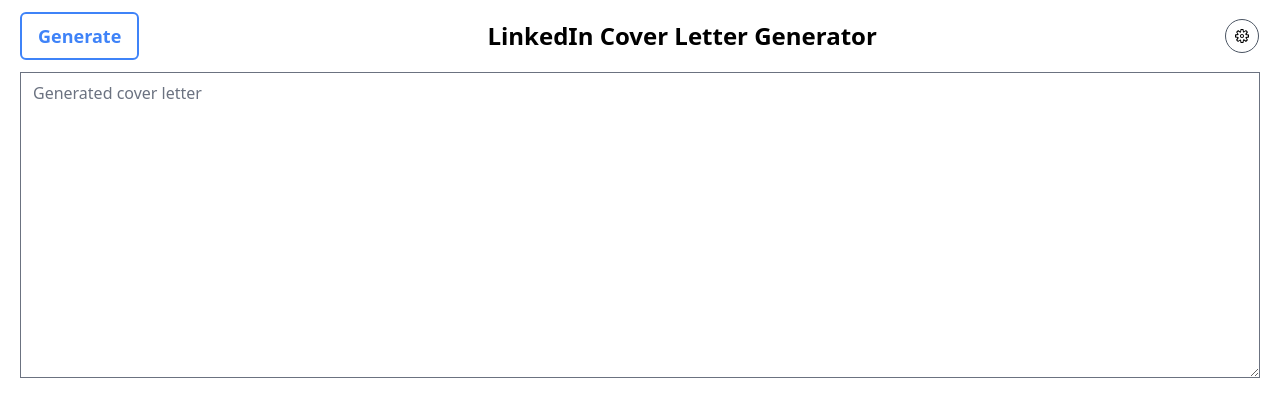
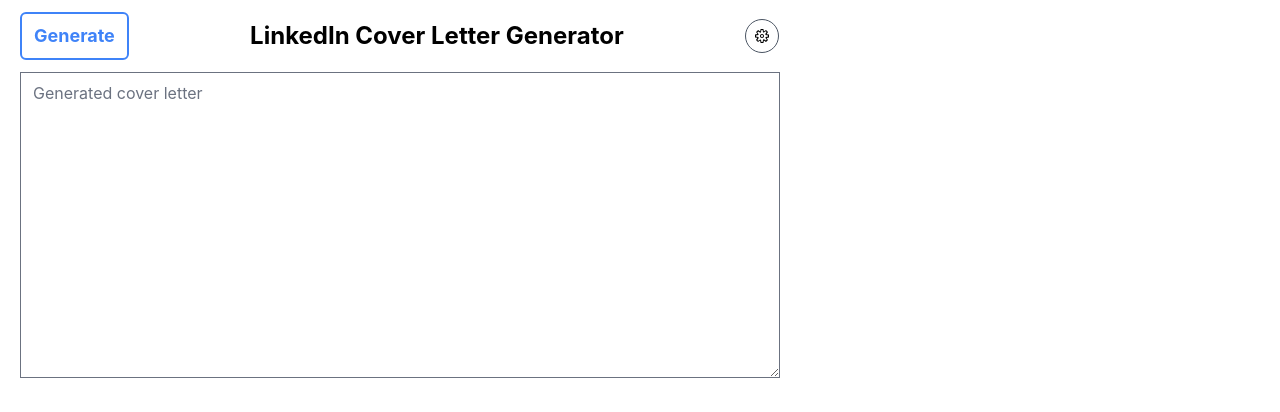
Before and after one commit to TimPokanai/job-hunter-rebase, a React (Create React App) app: page / in a window 1280 px wide. Shown: the top 412 px of the page. Built offline with nearby package versions, Linux system fonts and the light colour scheme.

Commit message:
Resized application for proper visibility, finished service worker for linkedin scraping

```diff
--- a/src/components/Generator.js
+++ b/src/components/Generator.js
@@ -1,12 +1,25 @@
-import React from 'react';
+import React, { useEffect, useState } from 'react';
 import { VscGear } from 'react-icons/vsc';
 import { ROUTES } from "../utilities/routes.js";
+import { loadData } from "../utilities/localStorage";
 
 function Generator({setPage}) {
+
+    const [jobDescription, setJobDescription] = useState("");
+
+    useEffect(() => {
+        const getJobDescription = async () => {
+            const fetchedJob = await loadData('jobDescription');
+            setJobDescription(fetchedJob);
+        };
+        getJobDescription();
+    }, [])
+
+
   return (
     <div className="flex flex-col">
         <div className="flex flex-row justify-between mx-5 my-3 items-center">
-            <button className="border-2 border-solid border-blue-500 text-blue-500 text-lg font-bold rounded-md px-4 py-2 hover:text-white hover:bg-blue-500">
+            <button className="border-2 border-solid border-blue-500 text-blue-500 text-lg font-bold rounded-md px-3 py-2 hover:text-white hover:bg-blue-500">
                 Generate
             </button>
             <h2 className="text-2xl font-bold">LinkedIn Cover Letter Generator</h2>
@@ -15,7 +28,7 @@
             </button>
         </div>
         <div className="flex mx-5">
-            <textarea rows={12} className="w-full" placeholder="Generated cover letter">
+            <textarea rows={12} className="w-full" placeholder="Generated cover letter" value={jobDescription}>
 
             </textarea>
         </div>
--- a/src/components/Profile.js
+++ b/src/components/Profile.js
@@ -38,7 +38,7 @@
                 <label htmlFor="resume" className="block mb-2 text-sm font-medium text-gray-900 dark:text-white">
                     Your Resume
                 </label>
-                <textarea id="resume" name="resume" rows={8} className="block p-2.5 w-full text-sm bg-gray-50 text-gray-900 rounded-lg border border-gray-300 focus:ring-blue-500 focus:border-blue-500 dark:bg-gray-700 dark:border-gray-600 dark:placeholder-grey-400 dark:text-white" placeholder="Paste Your Resume Here..." defaultValue={ resume } >
+                <textarea id="resume" name="resume" rows={8} className="block p-2.5 w-full text-sm bg-gray-50 text-gray-900 rounded-lg border border-gray-300 focus:ring-blue-500 focus:border-blue-500 dark:bg-gray-700 dark:border-gray-600 dark:placeholder-grey-400 dark:text-white" placeholder="Paste Your Resume Here" defaultValue={ resume } >
                 </textarea>
             </div>
             <div className="mb-6 text-center">
--- a/src/index.css
+++ b/src/index.css
@@ -1,5 +1,14 @@
 @tailwind base;
+@tailwind components;
+@tailwind utilities;
 
-@tailwind components;
-
-@tailwind utilities;
+body {
+    width: 800px; /* Add width */
+    height: 400px; /* Add height */
+    margin: 0;
+    font-family: -apple-system, BlinkMacSystemFont, "Segoe UI", "Roboto", "Oxygen",
+      "Ubuntu", "Cantarell", "Fira Sans", "Droid Sans", "Helvetica Neue",
+      sans-serif;
+    -webkit-font-smoothing: antialiased;
+    -moz-osx-font-smoothing: grayscale;
+  }
--- a/src/index.js
+++ b/src/index.js
@@ -4,4 +4,9 @@
 import App from './App';
 
 
-ReactDOM.render(<App />, document.getElementById('root'));
+const root = ReactDOM.createRoot(document.getElementById('root'));
+root.render(
+  <React.StrictMode>
+    <App />
+  </React.StrictMode>
+);
```
Also changed, not shown: public/background.js (added, +37 -0 lines), public/icon.png (added), public/manifest.json, 1 other file (tests, documents, lock files or other folders).
